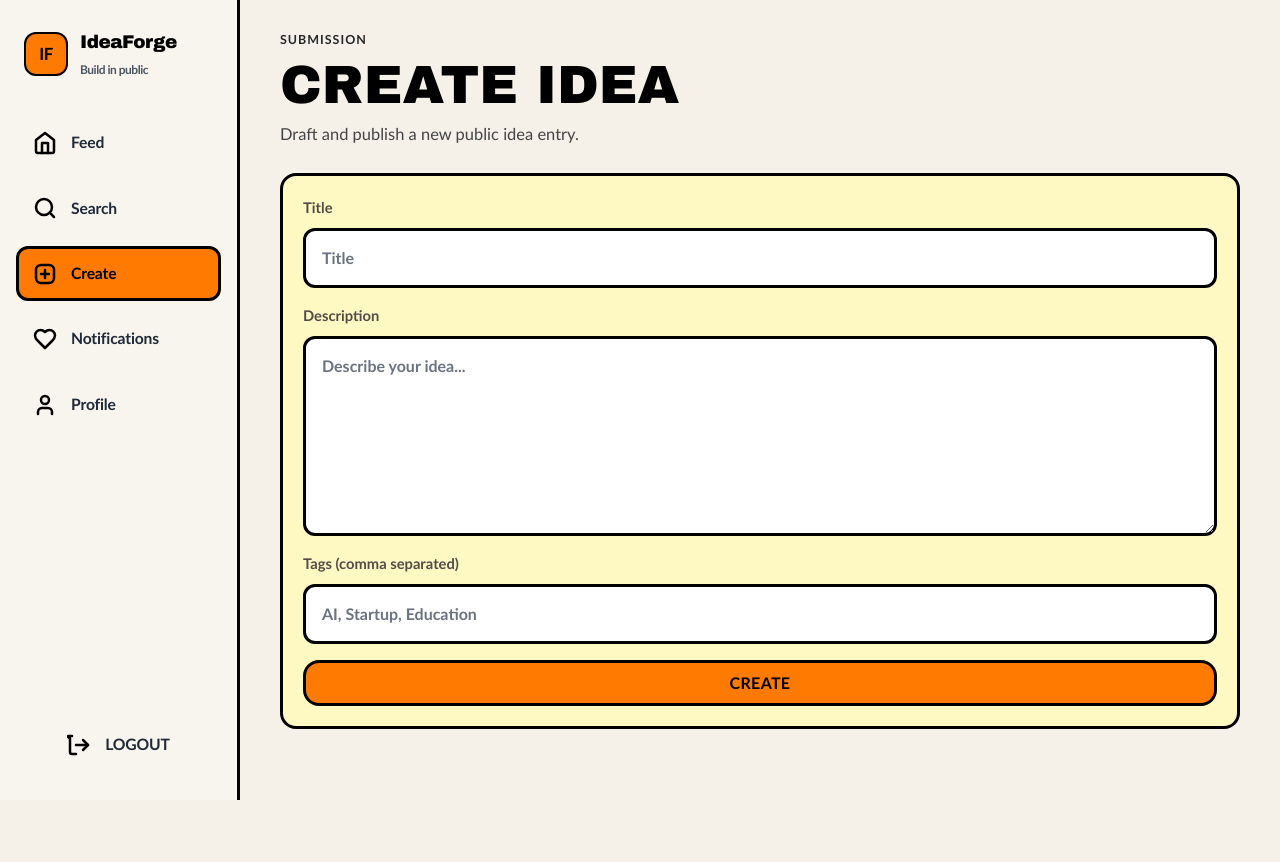
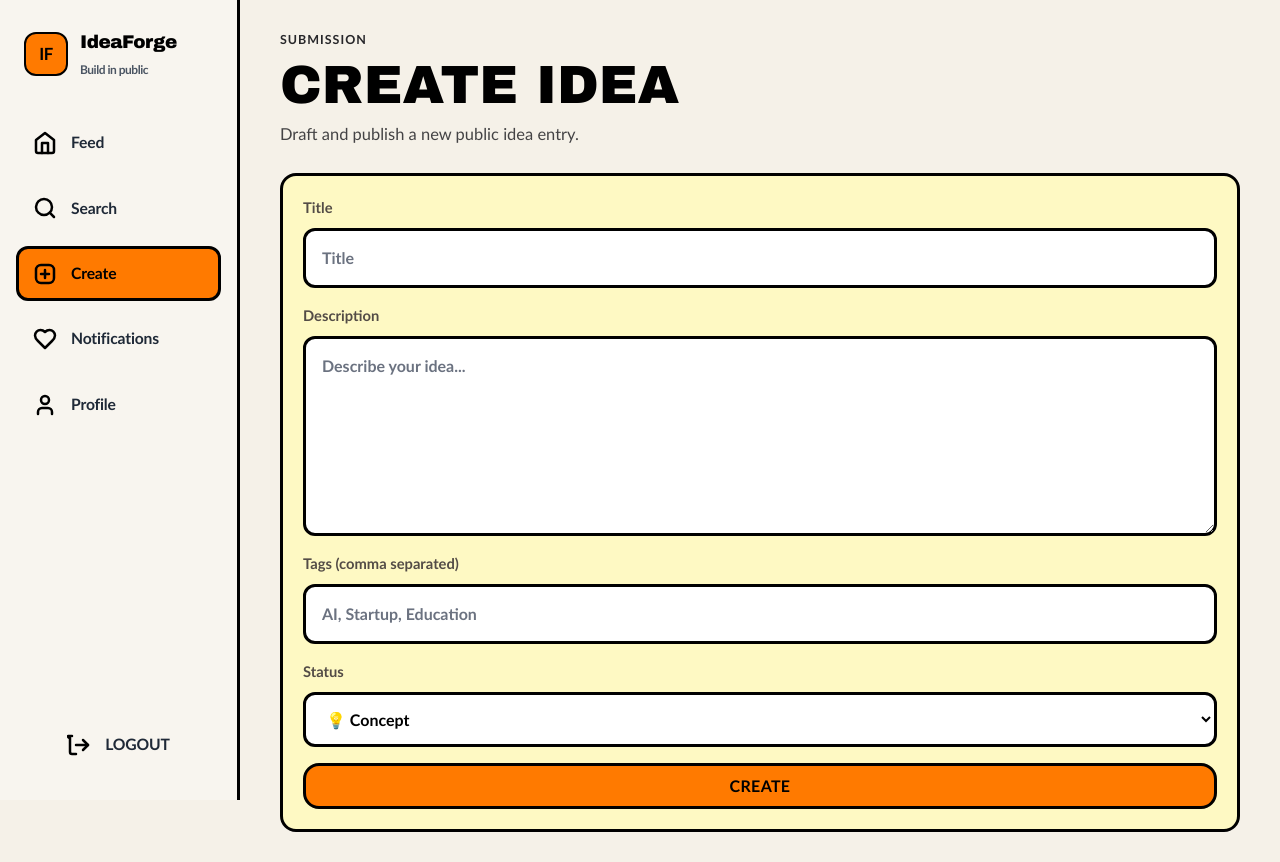
Before and after one commit to sushxnth17/idea-forge, a React app in the folder frontend/: page /create in a window 1280 px wide. Before the commit the page ends 800 px from the top, so only its background shows below. Built offline with nearby package versions, Linux system fonts and the light colour scheme; sample sign-in values are in the browser's storage; the HTML template or start-up script is replaced by a standard one.

Commit message:
Add status selection to idea creation

```diff
--- a/frontend/src/pages/CreateIdea.jsx
+++ b/frontend/src/pages/CreateIdea.jsx
@@ -6,6 +6,7 @@ function CreateIdea() {
     const [title, setTitle] = useState("");
     const [description, setDescription] = useState("");
     const [tagsInput, setTagsInput] = useState("");
+    const [status, setStatus] = useState("concept");
 
     async function handleSubmit(e) {
         e.preventDefault();
@@ -20,7 +21,8 @@ function CreateIdea() {
                 title,
                 description,
                 is_public: true,
-                tags: tagsArray
+                tags: tagsArray,
+                status: status
             });
 
             alert("Idea created!");
@@ -28,6 +30,7 @@ function CreateIdea() {
             setTitle("");
             setDescription("");
             setTagsInput("");
+            setStatus("concept");
 
         } catch(error) {
             console.log(error);
@@ -85,6 +88,25 @@ function CreateIdea() {
                         />
                     </div>
 
+                    <div className="form__field">
+                        <label className="form__label" htmlFor="idea-status">
+                            Status
+                        </label>
+                        <select
+                            id="idea-status"
+                            value={status}
+                            onChange={(e) => setStatus(e.target.value)}
+                            className="input"
+                            style={{ background: "#ffffff", cursor: "pointer" }}
+                        >
+                            <option value="concept">💡 Concept</option>
+                            <option value="building">🛠 Building</option>
+                            <option value="launched">🚀 Launched</option>
+                            <option value="growing">📈 Growing</option>
+                            <option value="archived">📦 Archived</option>
+                        </select>
+                    </div>
+
                     <button type="submit" className="button button--primary">
                         Create
                     </button>
```
